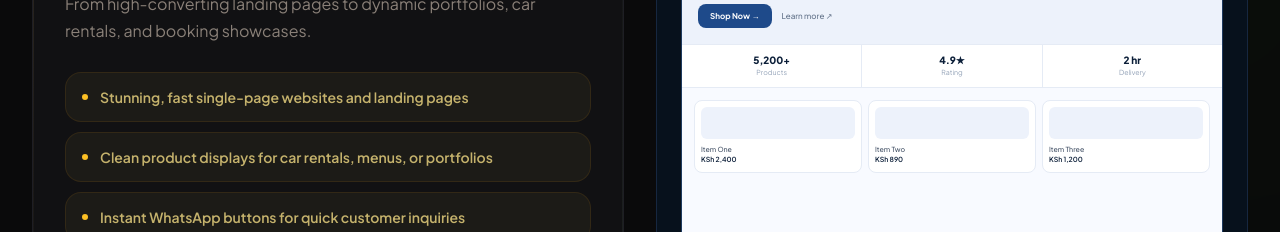
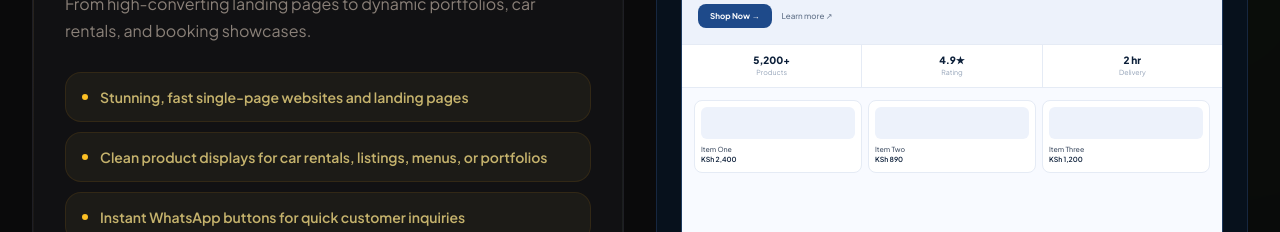
Before and after one commit to kangman19/agency-portfolio, a Next.js app: page / in a window 1280 px wide. Shown: the part 1500-1732 px from the top of the page. Built offline with nearby package versions, Linux system fonts and the light colour scheme.

Commit message:
metadata changes

```diff
--- a/components/super-section/SuperSection.tsx
+++ b/components/super-section/SuperSection.tsx
@@ -36,7 +36,7 @@ const VERTICALS: Vertical[] = [
       "From high-converting landing pages to dynamic portfolios, car rentals, and booking showcases.",
     bullets: [
       "Stunning, fast single-page websites and landing pages",
-      "Clean product displays for car rentals, menus, or portfolios",
+      "Clean product displays for car rentals, listings, menus, or portfolios",
       "Instant WhatsApp buttons for quick customer inquiries",
       "Google-optimized setups so your site loads instantly on mobile",
       "AI-Powered WhatsApp Auto-Responder Linkages",
@@ -86,8 +86,8 @@ const VERTICALS: Vertical[] = [
     label: "Professional Services",
     heading: "Build undeniable corporate trust and capture premium B2B leads.",
     bullets: [
-      "Lightning-fast case study portfolios",
-      "Custom request-for-quote funnel optimization",
+      "Lightning fast case study portfolios",
+      "Custom request for quote funnel optimization",
       "Direct WhatsApp/Calendly operational links",
       "Multi-role business metrics dashboards",
     ],
```
